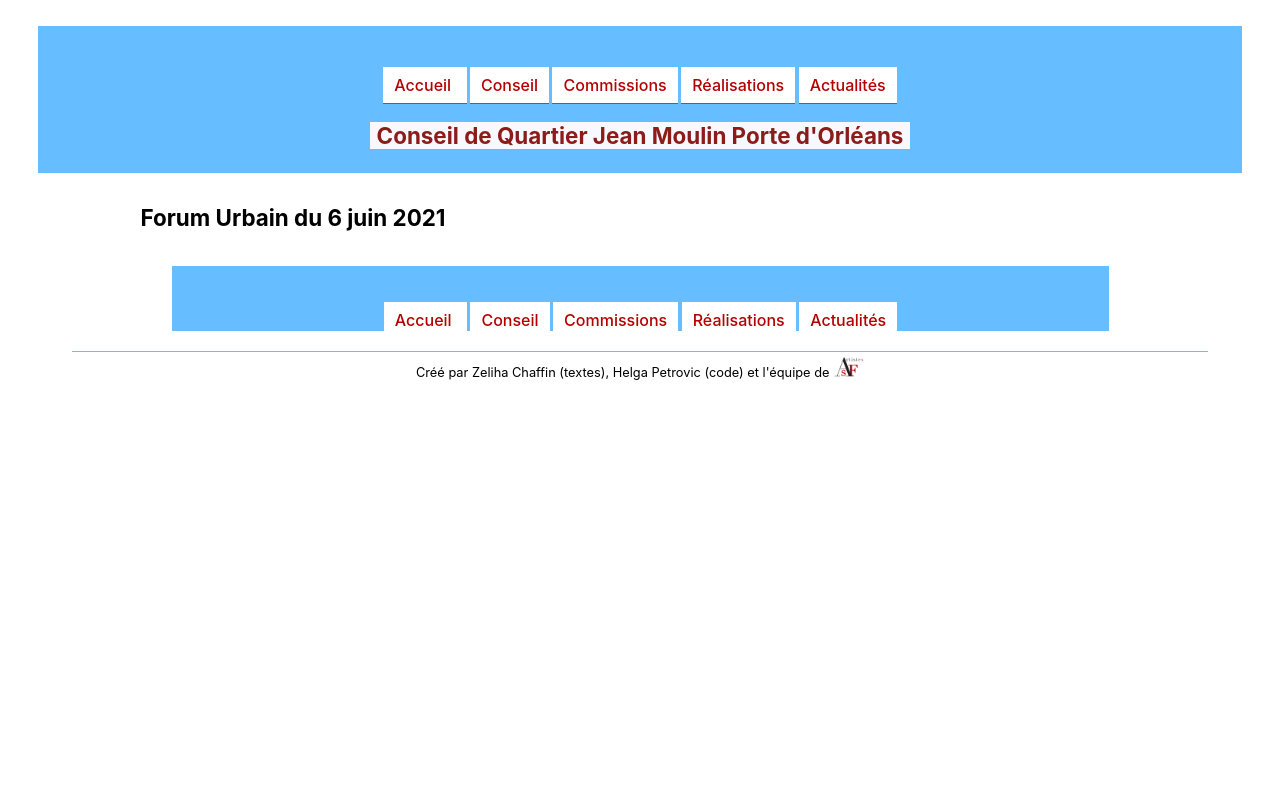
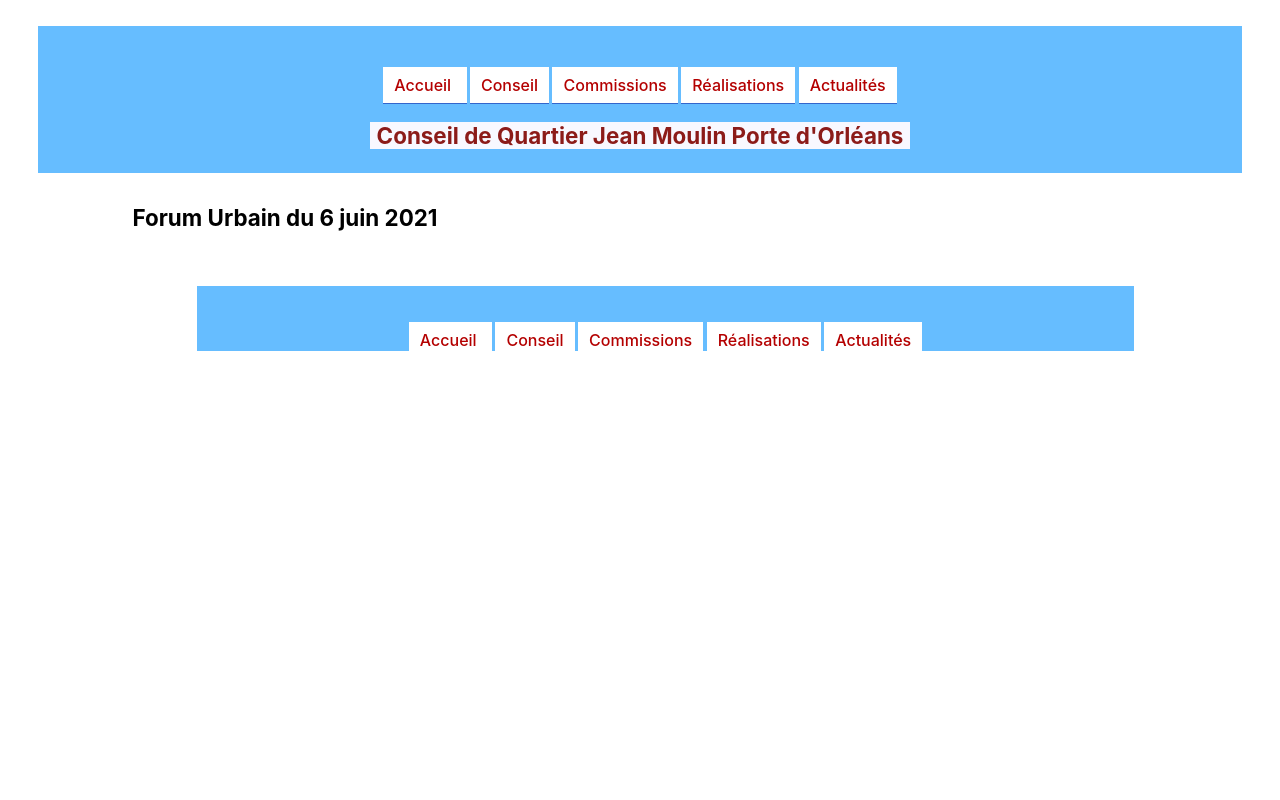
Before and after one commit to helgaParis/animation, a Next.js app: page /pdfs/forum in a window 1280 px wide. Shown: the top 800 px of the page. Built offline with nearby package versions, Linux system fonts and the light colour scheme.

Commit message:
css change

```diff
--- a/styles/Home.module.css
+++ b/styles/Home.module.css
@@ -137,6 +137,16 @@
     border: 2px ridge #66BDFF;
     padding: 0 2%;
 }
+.encadreiframe{
+ width: 95%;
+ padding: 0 1%;
+ margin: 2% auto 4%;
+ min-height: 80vh;
+ padding: 0 0.5rem;
+ display: block;
+  left:0;
+
+}
   .footer {
     width: 100%;
     height: 100px;
```
